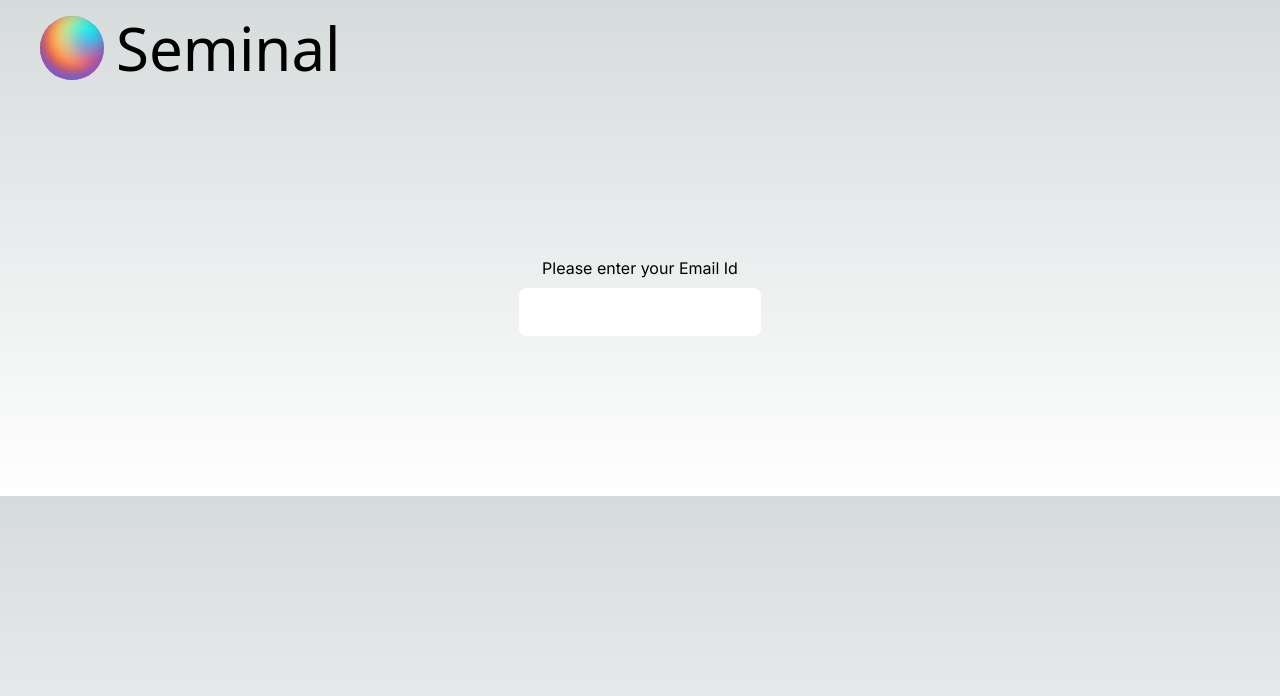
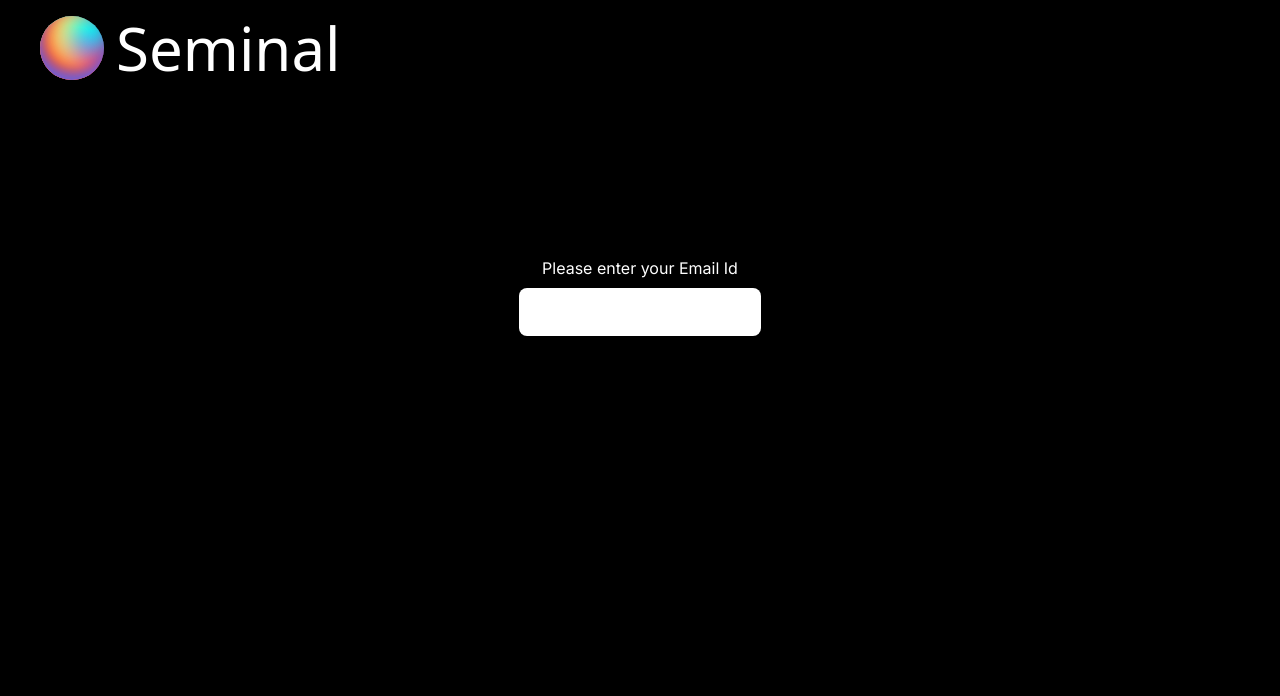
Before and after one commit to Raveenrathnaraj/seminaltest, a Next.js app: page / in a window 1280 px wide. Shown: the top 696 px of the page. Built offline with nearby package versions, Linux system fonts and the light colour scheme.

Commit message:
Changing colors

```diff
--- a/src/app/globals.css
+++ b/src/app/globals.css
@@ -17,13 +17,8 @@
 }
 
 body {
-  color: rgb(var(--foreground-rgb));
-  background: linear-gradient(
-      to bottom,
-      transparent,
-      rgb(var(--background-end-rgb))
-    )
-    rgb(var(--background-start-rgb));
+  color: white;
+  background-color: black;
 }
 
 ::-webkit-scrollbar {
```
